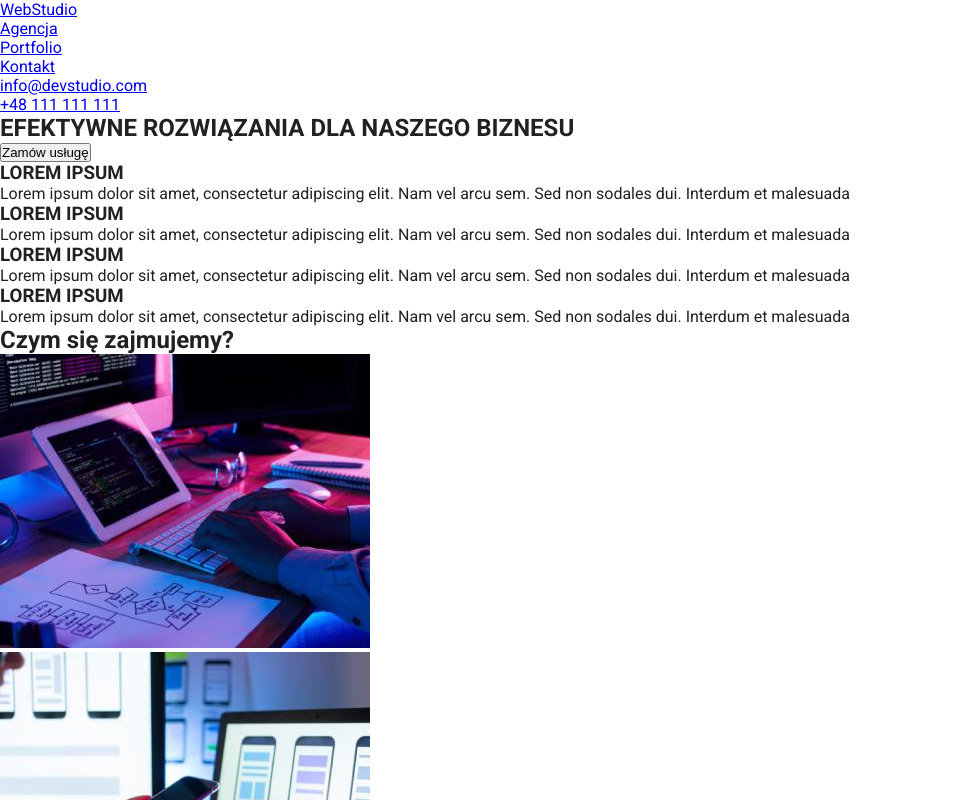
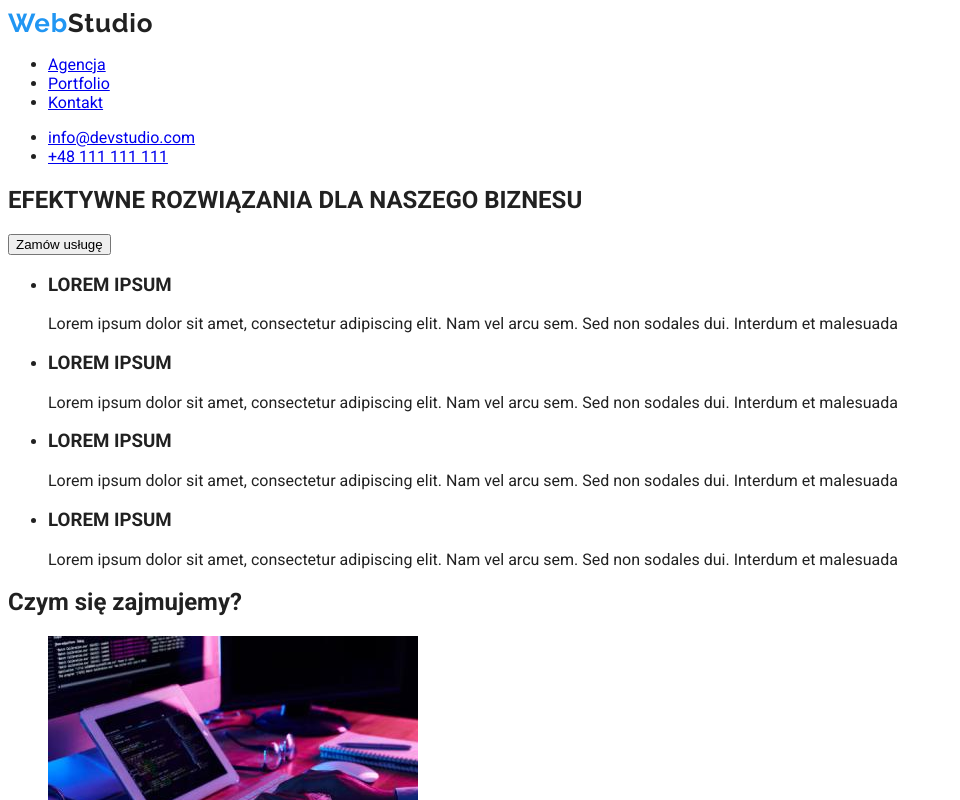
Before and after one commit to DariaOskaOssowska/goit-markup-hw-02, a plain HTML site: page index.html in a window 1280 px wide. Shown: the top 800 px of the page, without its empty margins (0-960 px from the left). Drawn offline with Linux system fonts and the light colour scheme.

Commit message:
Nadanie class w header i styli dla logo

```diff
--- a/css/styles.css
+++ b/css/styles.css
@@ -9,13 +9,30 @@
   --grey-bgc: #f5f4fa;
 }
 
-* {
+/* * {
   box-sizing: border-box;
   margin: 0;
   padding: 0;
-}
+} */
 
 body {
   font-family: var(--main-font);
   color: var(--main-colorFont);
 }
+
+/* ========== HEADER ========== */
+.navigation-logo {
+  font-family: var(--second-font);
+  font-weight: 700;
+  font-size: 26px;
+  line-height: 1.192;
+  letter-spacing: 0.03em;
+  text-decoration: none;
+  color: var(--main-colorFont);
+}
+
+.navigation-logo span {
+color: var(--main-color);
+}
+
+/* ========== END HEADER ========== */
--- a/index.html
+++ b/index.html
@@ -16,33 +16,30 @@
 
 <body>
     <!-- Page header -->
-    <header>
-        <a href="#"><span>Web</span>Studio</a>
-
+    <header class="header">
         <!-- Main navigation -->
-        <nav>
-            <ul>
-                <li><a href="#">Agencja</a></li>
-                <li><a href="./portfolio.html">Portfolio</a></li>
-                <li><a href="#">Kontakt</a></li>
+        <nav class="navigation">
+            <a class="navigation-logo" href="#"><span>Web</span>Studio</a>
+            <ul class="navigation-list">
+                <li class="navigation-list-item"><a class="navigation-list-link" href="#">Agencja</a></li>
+                <li class="navigation-list-item"><a class="navigation-list-link" href="./portfolio.html">Portfolio</a>
+                </li>
+                <li class="navigation-list-item"><a class="navigation-list-link" href="#">Kontakt</a></li>
             </ul>
         </nav>
-
-        <ul>
-            <li><a href="mailto:info@devstudio.com">info@devstudio.com</a></li>
-            <li><a href="tel:+48111111111">+48 111 111 111</a></li>
+        <ul class="header-address">
+            <li><a class="header-address-mail" href="mailto:info@devstudio.com">info@devstudio.com</a></li>
+            <li><a class="header-address-phone" href="tel:+48111111111">+48 111 111 111</a></li>
         </ul>
-
     </header>
 
     <!-- Unique page conten -->
     <main>
-
         <!-- HERO-->
-        <section>
-            <div>
-                <h1>EFEKTYWNE ROZWIĄZANIA DLA NASZEGO BIZNESU</h1>
-                <button type="button">Zamów usługę</button>
+        <section class="hero">
+            <div class="hero-bg">
+                <h1 class="hero-main-header">EFEKTYWNE ROZWIĄZANIA DLA NASZEGO BIZNESU</h1>
+                <button class="modal-btn" type="button">Zamów usługę</button>
             </div>
 
         </section>
@@ -122,7 +119,7 @@
 
     <!-- Page footer -->
     <footer>
-        <a href="#"><span>Web</span>Studio</a>
+        <a class="navigation-logo" href="#"><span>Web</span>Studio</a>
         <address>
             <ul>
                 <li><a href="https://goo.gl/maps/m3muW4rAkbrLs5uR9" target="_blank">m. Warszawa, Aleje Jerozolimskie
```
